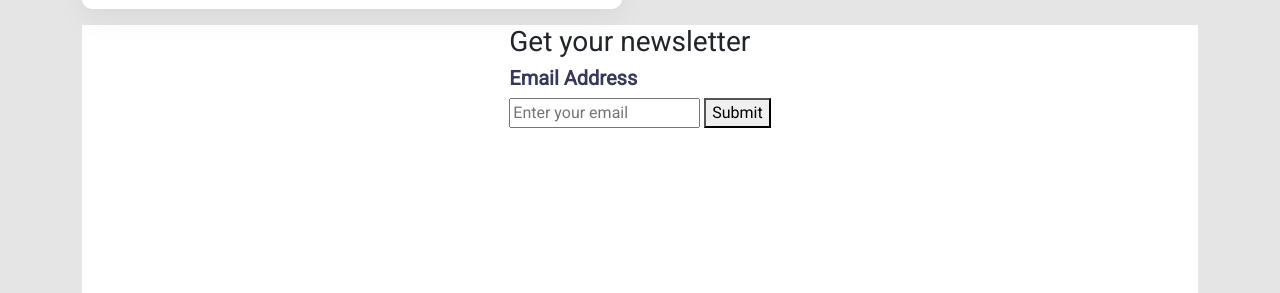
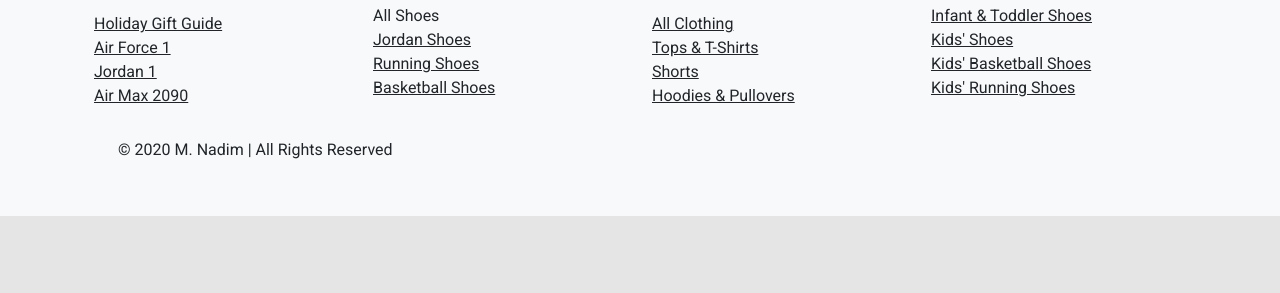
Before and after one commit to mustaquenadim/responsive-landing-page, a plain HTML site: page index.html in a window 1280 px wide. Shown: the part 2507-2800 px from the top of the page. After the commit the page ends 2723 px from the top, so only its background shows below. Drawn offline with nearby package versions, Linux system fonts and the light colour scheme.

Commit message:
footer added

```diff
--- a/index.html
+++ b/index.html
@@ -46,11 +46,11 @@
         <!-- end navigation -->
 
         <!-- cover section -->
-        <section id="cover" class="">
+        <section id="cover" class="container">
             <div class="row g-2 justify-content-around">
                 <div class="col-md-6 d-flex justify-content-center align-items-center order-lg-2">
                     <div class="p-3">
-                        <img class="mx-auto d-block w-75" src="photos/Group 33092.png" alt="">
+                        <img class="mx-auto d-block w-100" src="Photos/Group 33092.png" alt="">
                     </div>
                 </div>
                 <div class="col-md-6 d-flex justify-content-center align-items-center order-2">
@@ -198,7 +198,7 @@
                                     <img class="mx-auto d-block custom-img-width" src="Logo, Icon/image 12.png" alt="...">
                                 </div>
                                 <div class="col-md-8">
-                                    <div class="card-body">
+                                    <div class="card-body custom-text">
                                         <h5 class="card-title">Find the Perfect Fit</h5>
                                         <p class="card-text">Everybody is different, which is why we offer styles for everybody.</p>
                                     </div>
@@ -241,7 +241,7 @@
         <!-- end services section -->
 
         <!-- subscribe section -->
-        <section id="subscribe">
+        <!-- <section id="subscribe">
             <div class="d-flex justify-content-center align-items-center">
                 <div>
                     <h3>Get your newsletter</h3>
@@ -250,16 +250,90 @@
                     <button type="submit">Submit</button>
                 </div>
             </div>
-        </section>
+        </section> -->
     <!-- end subscribe section -->
     </main>
     <!-- end main -->
 
     <!-- footer -->
     <footer class="bg-light text-center text-lg-start">
-        <div class="text-center p-3 custom-footer" style="background-color: rgba(0, 0, 0, 0.2)">
-            <h6>2020 &copy; Passionate Programmer | All Rights Reserved</h6>
+        <div class="container p-4">
+            <div class="row">
+                <div class="col-lg-3 col-md-6 mb-4 mb-md-0">
+                    <h5 class="text-uppercase">Featured</h5>
+                    <ul class="list-unstyled mb-0">
+                        <li>
+                            <a href="#" class="text-dark">Holiday Gift Guide</a>
+                        </li>
+                        <li>
+                            <a href="#" class="text-dark">Air Force 1</a>
+                        </li>
+                        <li>
+                            <a href="#" class="text-dark">Jordan 1</a>
+                        </li>
+                        <li>
+                            <a href="#" class="text-dark">Air Max 2090</a>
+                        </li>
+                </ul>
+            </div>
+            <div class="col-lg-3 col-md-6 mb-4 mb-md-0">
+                <h5 class="text-uppercase mb-0">Shoes</h5>
+                <ul class="list-unstyled">
+                    <li>
+                        <a href="#" class="text-dark text-decoration-none">All Shoes</a>
+                    </li>
+                    <li>
+                        <a href="#" class="text-dark">Jordan Shoes</a>
+                    </li>
+                    <li>
+                        <a href="#" class="text-dark">Running Shoes</a>
+                    </li>
+                    <li>
+                        <a href="#" class="text-dark">Basketball Shoes</a>
+                    </li>
+                </ul>
+            </div>
+            <div class="col-lg-3 col-md-6 mb-4 mb-md-0">
+                <h5 class="text-uppercase">Clothing</h5>
+                <ul class="list-unstyled mb-0">
+                    <li>
+                        <a href="#" class="text-dark">All Clothing</a>
+                    </li>
+                    <li>
+                        <a href="#" class="text-dark">Tops & T-Shirts</a>
+                    </li>
+                    <li>
+                        <a href="#" class="text-dark">Shorts</a>
+                    </li>
+                    <li>
+                        <a href="#" class="text-dark">Hoodies & Pullovers</a>
+                    </li>
+                </ul>
+            </div>
+            <div class="col-lg-3 col-md-6 mb-4 mb-md-0">
+                <h5 class="text-uppercase mb-0">Soccer</h5>
+                <ul class="list-unstyled">
+                    <li>
+                        <a href="#" class="text-dark">Infant & Toddler Shoes</a>
+                    </li>
+                    <li>
+                        <a href="#" class="text-dark">Kids' Shoes</a>
+                    </li>
+                    <li>
+                        <a href="#" class="text-dark">Kids' Basketball Shoes</a>
+                    </li>
+                    <li>
+                        <a href="#" class="text-dark">Kids' Running Shoes</a>
+                    </li>
+                </ul>
+            </div>
         </div>
+        <div class="custom-footer-margin">
+            <div class="text-left p-4 container">
+                <h6>&copy; 2020 M. Nadim | All Rights Reserved</h6>
+            </div>
+        </div>
+        <!-- Copyright -->
     </footer>
     <!-- end footer -->
 
--- a/styles/style.css
+++ b/styles/style.css
@@ -33,7 +33,7 @@ h5 {
 }
 /* header */
 #header {
-    height: 700px;
+    height: auto;
     padding: 50px 0px 70px 0px;
     background-color: #fff9f4;
 }
@@ -106,3 +106,9 @@ h5 {
     background-color: #ffffff;
 }
 /* end subscribe */
+
+/* footer */
+.custom-footer-margin {
+    background-color: #fdddc3"
+}
+/* end footer */
```
